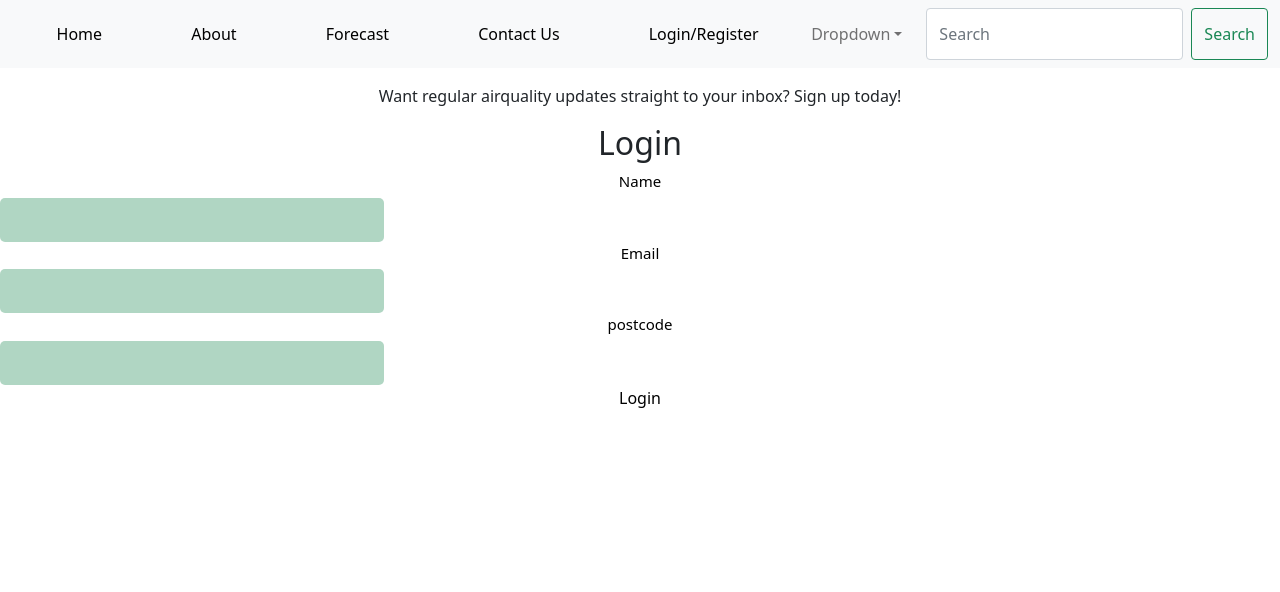
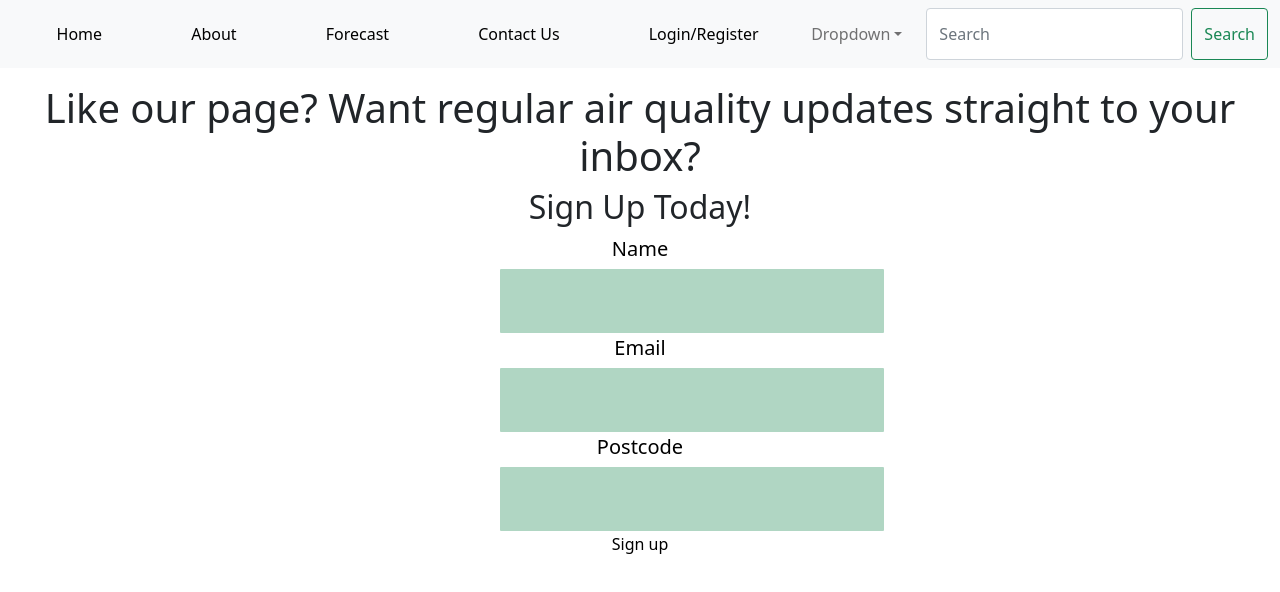
Before and after one commit to green-air/greenAirWebsite, a React (Create React App) app in the folder greenair-website/: page /Login in a window 1280 px wide. Shown: the top 592 px of the page. Built offline with nearby package versions, Linux system fonts and the light colour scheme.

Commit message:
messing with css

```diff
--- a/greenair-website/src/pages/LoginForm.js
+++ b/greenair-website/src/pages/LoginForm.js
@@ -11,9 +11,10 @@ function LoginForm ({Login, error}){
 
         <form onSubmit ={submitHandler}>
             <div className ="form-inner">
-                <p> Want regular airquality updates straight to your inbox? Sign up today!
-                    </p>
-                <h2>Login</h2>
+                <h1>
+                    Like our page? Want regular air quality updates straight to your inbox?
+                    </h1>
+                <h2>Sign Up Today!</h2>
 
                 <div className = "form-group">
                     <label hmtlFor="name">Name</label>
@@ -24,10 +25,10 @@ function LoginForm ({Login, error}){
                     <input type = "email" name = "email" id="email" onChange ={e=>setDetails({...details, email: e.target.value})} value={details.email}/>
                 </div>
                 <div className="form-group">
-                    <label htmlFor="postcode">postcode</label>
+                    <label htmlFor="postcode">Postcode</label>
                     <input type = "postcode" name = "postcode" id="postcode" onChange={e=>setDetails({...details, password: e.target.value})} value={details.password}/>
                 </div>
-                <input type = "submit" value= "Login"/>
+                <input type = "submit" value= "Sign up"/>
                 </div>
 
         </form>
--- a/greenair-website/src/pages/login.css
+++ b/greenair-website/src/pages/login.css
@@ -1,17 +1,17 @@
-#{
+/* #{
     margin: 0;
     padding: 0;
     box-sizing: border-box;
     font-family: monserrat, sans-serif;
 
-}
+} */
 input, button {
 appearance: none;
 background: none;
 border: none;
 outline: none;
 }
-.Login{
+.LoginFrom{
     height: 100vh;
     display: flex;
     align-items: center;
@@ -38,28 +38,29 @@ position: relative;
 display: block;
 background-color: rgb(48, 161, 38);
 padding: 30px;
-z-index:2;
+z-index: index 1;;
 }
 
-form.form-inner .form-group{
+/* form.form-inner .form-group{
     display: block;
     color: aqua;
     width: 300px;
     margin-bottom: 50px;
-}
+} */
 
 form .form-inner .form-group label{
     display: block;
     color: rgb(0, 0, 0);
-    font-size: 15px;
+    font-size: 20px;
     margin-bottom: 5px;
     transition: 0.4s;
 }
 form .form-inner .form-group input{
     display: block;
     width: 30%;
-    position: center;
-    padding: 10px 15px;
+
+    padding: 20px;
+    margin-left: 500px;
     background-color: rgb(176, 214, 195);
-    border-radius: 5px;
+    border-radius: 1px;
 }
```
